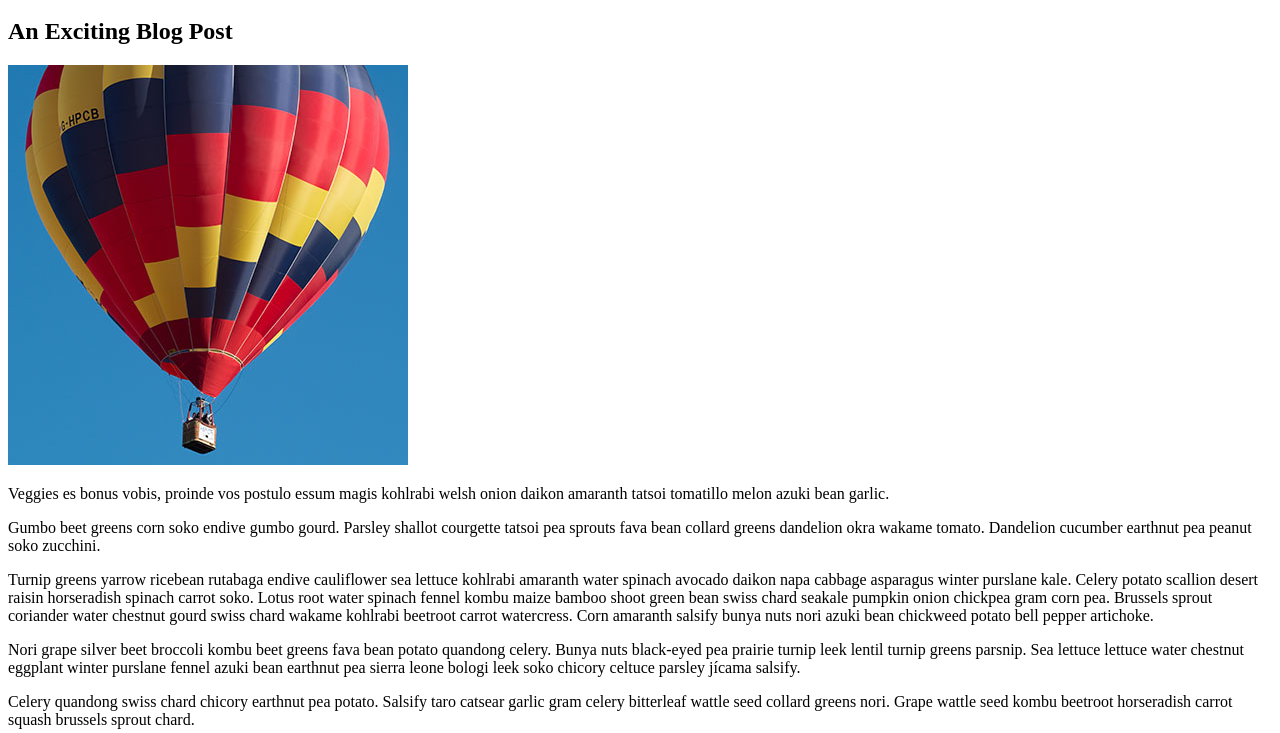
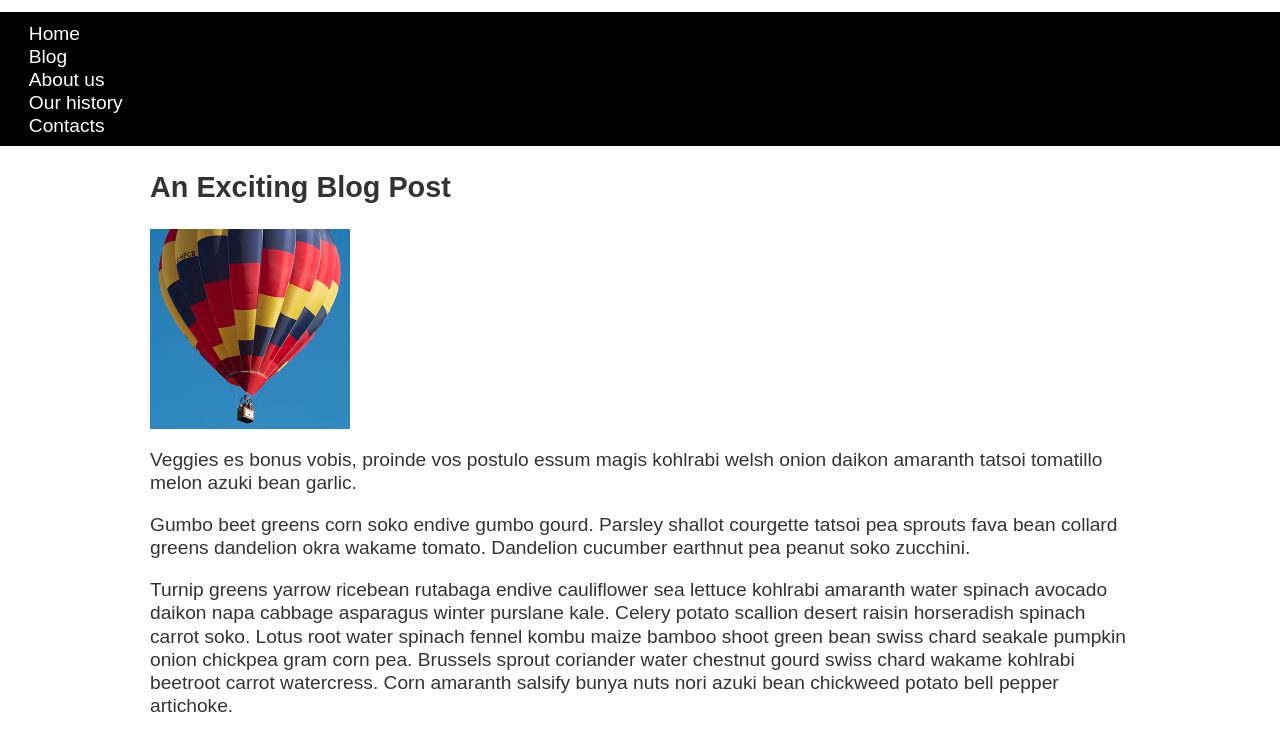
Before and after one commit to Jay-Rudel/CS408-7.2-Lab, a website: page index.html in a window 1280 px wide. Shown: the part 134-867 px from the top of the page. Drawn offline with Linux system fonts and the light colour scheme.

Commit message:
Made a mistake on index by incorrect style link

```diff
--- a/index.html
+++ b/index.html
@@ -4,7 +4,7 @@
     <meta charset="utf-8">
     <meta name="viewport" content="width=device-width, initial-scale=1">
     <title>Layout Task</title>
-    <link href="css/styles.css" rel="stylesheet" type="text/css">
+    <link href="css/style.css" rel="stylesheet" type="text/css">
   </head>
 
 <body>
```
